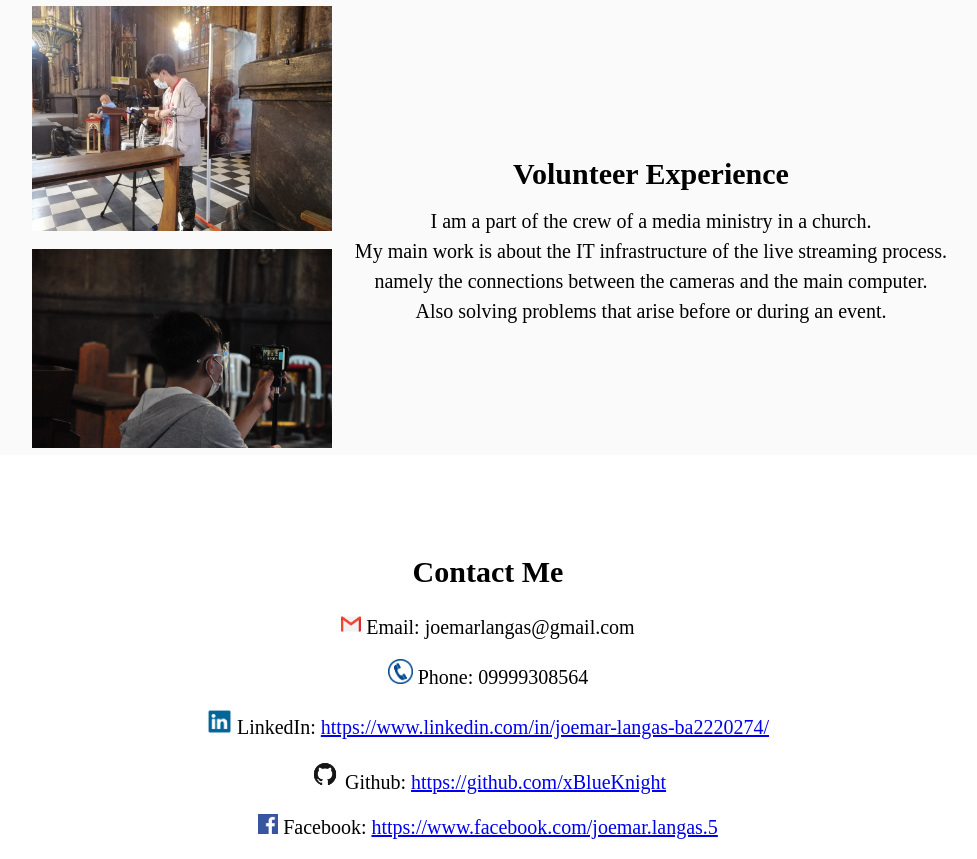
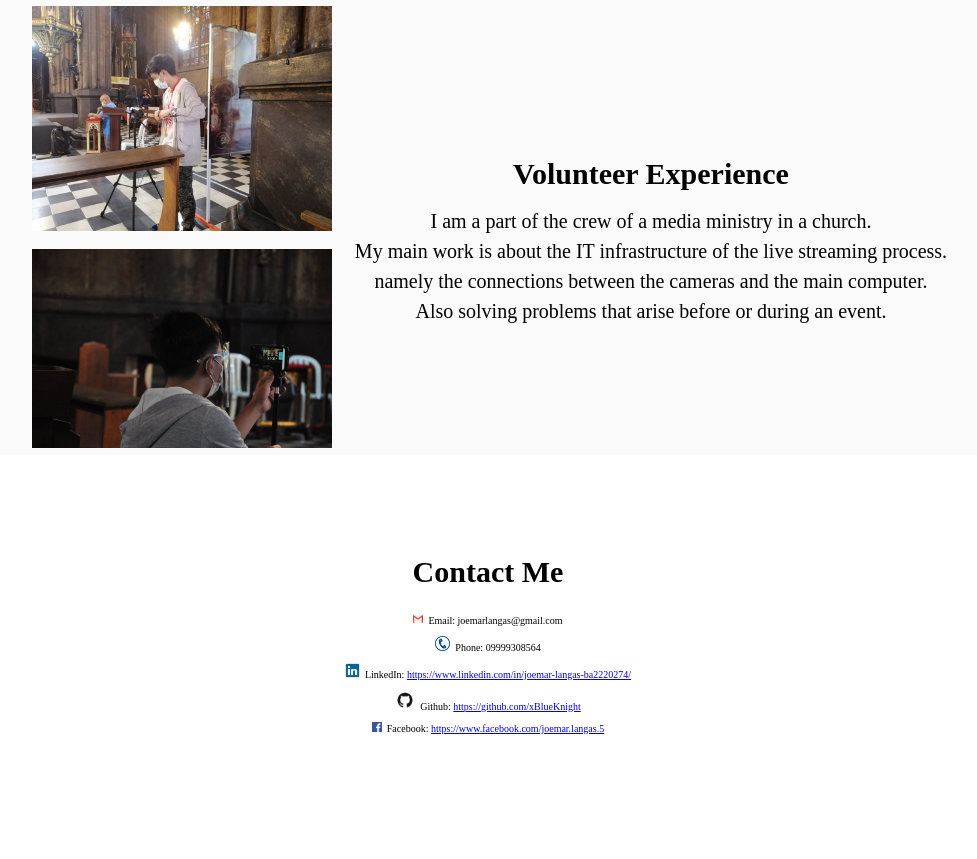
Before and after one commit to xBlueKnight/OJT-Portfolio, a plain HTML site: page index.html in a window 1280 px wide. Shown: the part 1540-2399 px from the top of the page, without its empty margins (152-1129 px from the left). After the commit the page ends 2284 px from the top, so only its background shows below. Drawn offline with Linux system fonts and the light colour scheme.

Commit message:
Add files via upload

```diff
--- a/index.html
+++ b/index.html
@@ -110,11 +110,11 @@
 </div>
 </div>
     <h2>Contact Me</h2>
-    <p><img src="pics\gmailicon.png" alt="OJT StackTreck Lecture" style="width: 20px; height: auto; margin-right: 5px;">Email: joemarlangas@gmail.com</p>
-    <p><img src="pics\phoneicon.png" alt="OJT StackTreck Lecture" style="width: 25px; height: auto; margin-right: 5px;">Phone: 09999308564</p>
-    <p><img src="pics\linkicon.png" alt="OJT StackTreck Lecture" style="width: 25px; height: auto; margin-right: 5px;">LinkedIn: <a href="https://www.linkedin.com/in/joemar-langas-ba2220274/">https://www.linkedin.com/in/joemar-langas-ba2220274/</a></p>
-    <p><img src="pics\giticon.png" alt="OJT StackTreck Lecture" style="width: 30px; height: auto; margin-right: 5px;">Github: <a href="https://github.com/xBlueKnight">https://github.com/xBlueKnight</a></p>
-    <p><img src="pics\fbicon.png" alt="OJT StackTreck Lecture" style="width: 20px; height: auto; margin-right: 5px;">Facebook: <a href="https://www.facebook.com/joemar.langas.5">https://www.facebook.com/joemar.langas.5</a></p>
+    <p style="font-size: 10px;"><img src="pics\gmailicon.png" alt="OJT StackTreck Lecture" style="width: 10px; height: auto; margin-right: 5px;">Email: joemarlangas@gmail.com</p>
+    <p style="font-size: 10px;"><img src="pics\phoneicon.png" alt="OJT StackTreck Lecture" style="width: 15px; height: auto; margin-right: 5px;">Phone: 09999308564</p>
+    <p style="font-size: 10px;"><img src="pics\linkicon.png" alt="OJT StackTreck Lecture" style="width: 15px; height: auto; margin-right: 5px;">LinkedIn: <a href="https://www.linkedin.com/in/joemar-langas-ba2220274/">https://www.linkedin.com/in/joemar-langas-ba2220274/</a></p>
+    <p style="font-size: 10px;"><img src="pics\giticon.png" alt="OJT StackTreck Lecture" style="width: 20px; height: auto; margin-right: 5px;">Github: <a href="https://github.com/xBlueKnight">https://github.com/xBlueKnight</a></p>
+    <p style="font-size: 10px;"><img src="pics\fbicon.png" alt="OJT StackTreck Lecture" style="width: 10px; height: auto; margin-right: 5px;">Facebook: <a href="https://www.facebook.com/joemar.langas.5">https://www.facebook.com/joemar.langas.5</a></p>
 
     <script>
       var header = document.getElementById("header");
```
